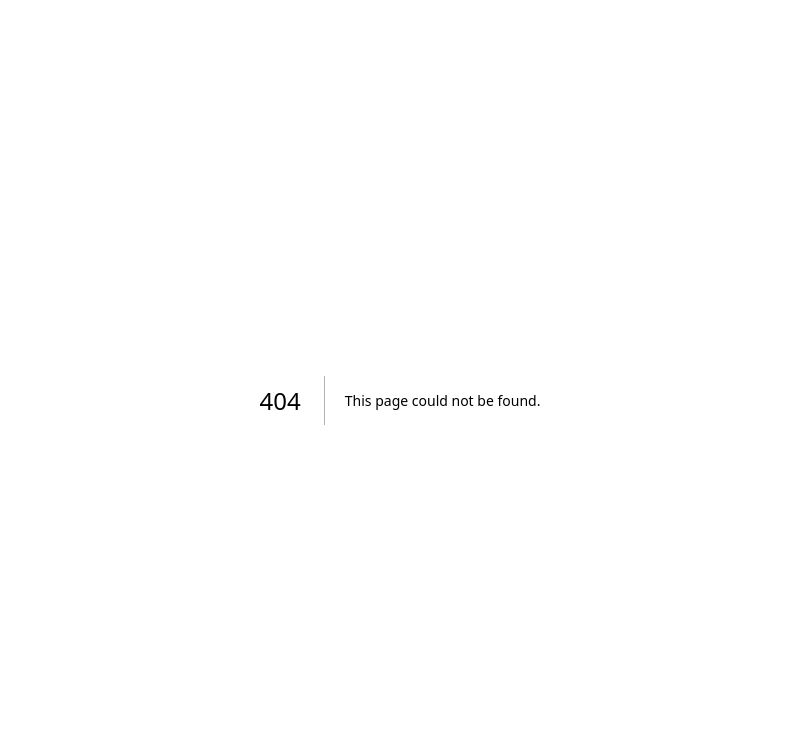
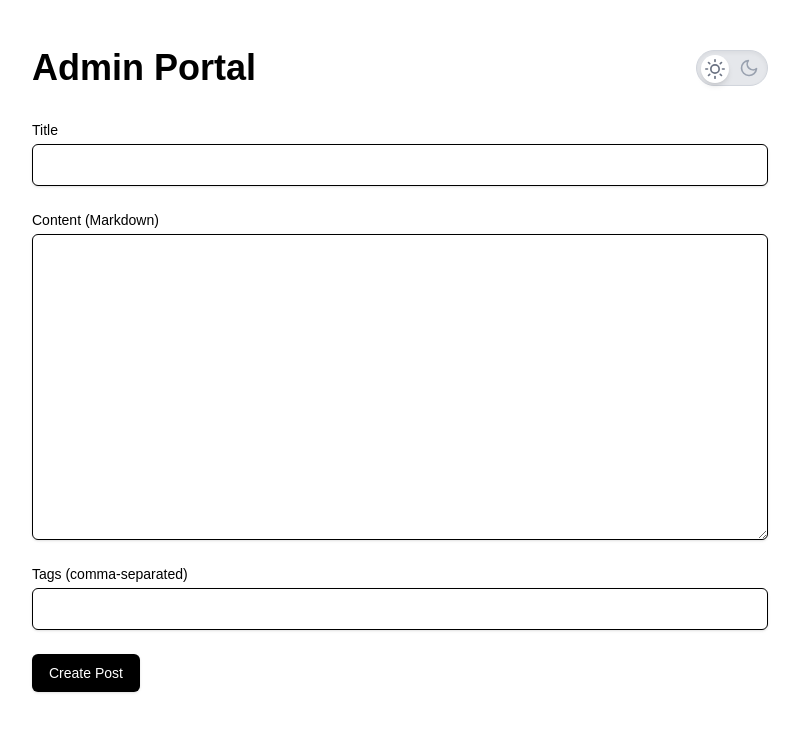
Before and after one commit to sshariff01/changelog, a Next.js app: page /admin in a window 1280 px wide. Before the commit this address had no page. Shown: the top 732 px of the page, without its empty margins (240-1039 px from the left). Built offline with nearby package versions, Linux system fonts and the light colour scheme; no server answers.

Commit message:
feat: build admin portal with full theme support

```diff
--- /dev/null
+++ b/src/app/admin/page.tsx
@@ -0,0 +1,142 @@
+"use client";
+
+import { useState } from "react";
+import { supabase } from "@/lib/supabase";
+import { useRouter } from "next/navigation";
+import { ThemeToggle } from "@/components/theme-toggle";
+
+export default function AdminPage() {
+  const [title, setTitle] = useState("");
+  const [content, setContent] = useState("");
+  const [tags, setTags] = useState("");
+  const [isSubmitting, setIsSubmitting] = useState(false);
+  const [error, setError] = useState<string | null>(null);
+  const router = useRouter();
+
+  const handleSubmit = async (e: React.FormEvent) => {
+    e.preventDefault();
+    setIsSubmitting(true);
+    setError(null);
+
+    const { error: insertError } = await supabase.from("posts").insert({
+      title,
+      content,
+      tags: tags.split(",").map((tag) => tag.trim()),
+    });
+
+    setIsSubmitting(false);
+
+    if (insertError) {
+      setError(`Failed to create post: ${insertError.message}`);
+    } else {
+      setTitle("");
+      setContent("");
+      setTags("");
+      // Redirect to the changelog page to see the new post
+      router.push("/changelog");
+    }
+  };
+
+  return (
+    <>
+      <style>
+        {`
+          /* Light Mode Form Styles */
+          .admin-form-input {
+            background-color: #ffffff;
+            border: 1px solid #000000;
+            color: #000000;
+          }
+          .admin-form-label {
+            color: #000000;
+          }
+          .admin-form-button {
+            background-color: #000000;
+            color: #ffffff;
+          }
+          .admin-form-button:hover {
+            background-color: #333333;
+          }
+
+          /* Dark Mode Form Styles */
+          .dark .admin-form-input {
+            background-color: #262626; /* zinc-800/50 is tricky, using a solid color */
+            border: 1px solid #52525b; /* zinc-700 */
+            color: #e5e5e5; /* gray-200 */
+          }
+          .dark .admin-form-label {
+            color: #d4d4d8; /* gray-300 */
+          }
+          .dark .admin-form-button {
+            background-color: #f4f4f5; /* gray-100 */
+            color: #18181b; /* gray-900 */
+          }
+          .dark .admin-form-button:hover {
+            background-color: #e5e5e5; /* gray-200 */
+          }
+
+          /* Common styles */
+           .admin-form-input:focus {
+             outline: 2px solid #3b82f6; /* blue-500 */
+             border-color: transparent;
+           }
+        `}
+      </style>
+      <main className="max-w-3xl mx-auto px-4 py-12">
+        <div className="flex items-center justify-between mb-8">
+          <h1 className="text-4xl font-bold">Admin Portal</h1>
+          <ThemeToggle />
+        </div>
+        <form onSubmit={handleSubmit} className="space-y-6">
+          <div>
+            <label htmlFor="title" className="admin-form-label block text-sm font-medium">
+              Title
+            </label>
+            <input
+              type="text"
+              id="title"
+              value={title}
+              onChange={(e) => setTitle(e.target.value)}
+              className="admin-form-input mt-1 block w-full rounded-md shadow-sm py-2 px-3"
+              required
+            />
+          </div>
+          <div>
+            <label htmlFor="content" className="admin-form-label block text-sm font-medium">
+              Content (Markdown)
+            </label>
+            <textarea
+              id="content"
+              value={content}
+              onChange={(e) => setContent(e.target.value)}
+              rows={12}
+              className="admin-form-input mt-1 block w-full rounded-md shadow-sm py-2 px-3"
+              required
+            />
+          </div>
+          <div>
+            <label htmlFor="tags" className="admin-form-label block text-sm font-medium">
+              Tags (comma-separated)
+            </label>
+            <input
+              type="text"
+              id="tags"
+              value={tags}
+              onChange={(e) => setTags(e.target.value)}
+              className="admin-form-input mt-1 block w-full rounded-md shadow-sm py-2 px-3"
+              required
+            />
+          </div>
+          <button
+            type="submit"
+            disabled={isSubmitting}
+            className="admin-form-button inline-flex justify-center rounded-md border border-transparent px-4 py-2 text-sm font-medium shadow-sm disabled:opacity-50"
+          >
+            {isSubmitting ? "Creating..." : "Create Post"}
+          </button>
+          {error && <p className="text-red-500 mt-4">{error}</p>}
+        </form>
+      </main>
+    </>
+  );
+}
```
Also changed, not shown: src/components/admin-form.tsx (added).
